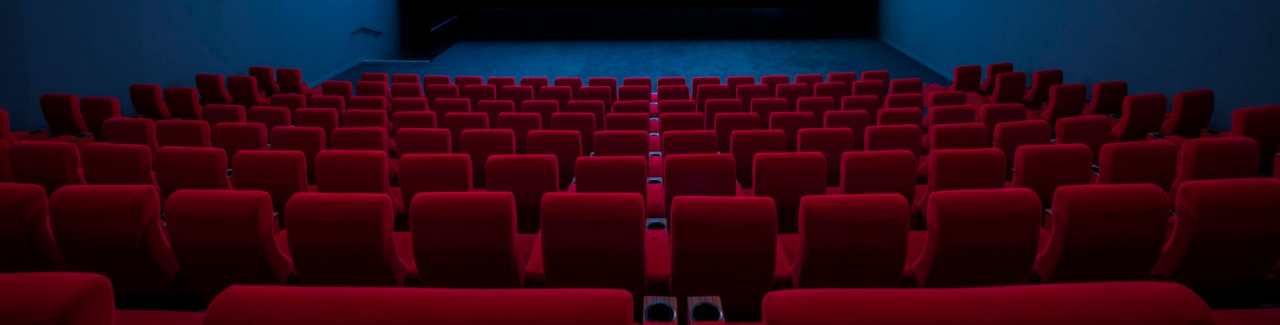
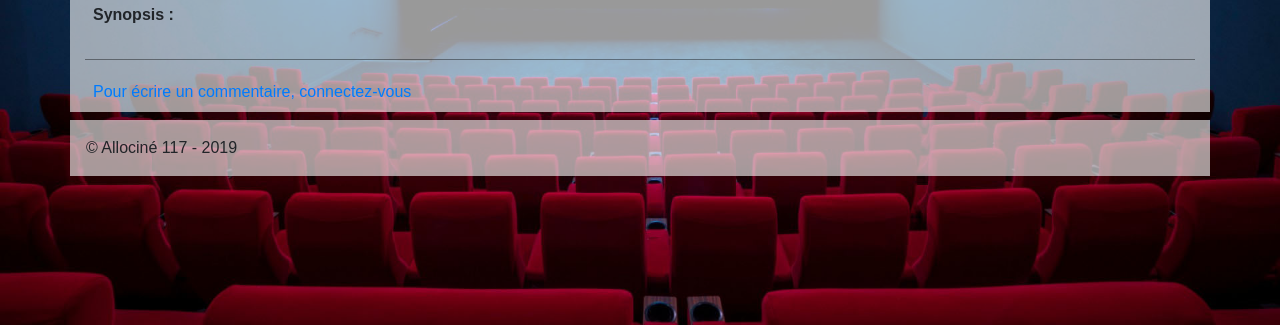
Before and after one commit to alexformationofp/allocine, a PHP site: page /Views/FilmView.php in a window 1280 px wide. Shown: the part 475-800 px from the top of the page. Run offline with PHP 8.4, Linux system fonts and the light colour scheme; the template is opened without the code that fills it, so the values that code supplies are empty.

Commit message:
Maj css 1

```diff
--- a/Controllers/ConnexionUserController.php
+++ b/Controllers/ConnexionUserController.php
@@ -14,7 +14,7 @@
     $emailInput = $_POST['emailInput'];
     $passwordInput = $_POST['passwordInput'];
     $connexion = verifierUtilisateur($emailInput, $passwordInput);
-    if ($connexion[0] == true){
+    if ($connexion == true){
             if(isset($provenance) && $provenance != false){
                  header('Location: index.php?page=Film&idFilm='.$provenance);
             }
--- a/Views/FilmView.php
+++ b/Views/FilmView.php
@@ -5,21 +5,21 @@
 
 ?>
 
-<div class="container">
-    <div class="row justify-content-center">
+<div class="container pt-sm-5 fondgris">
+    <div class="row justify-content-center pb-sm-3">
         <h2><?php echo $detailsFilm['titre'] ?></h2>
     </div>
 
     <div class="row mb-2">
-        <div class="col-md-6">
+        <div class="col-md-6 align-self-center presentationFilm">
             <p>Réalisé par <?php foreach ($realisateursFilm as $realisateur) :
                                 $idReal = $realisateur['id_realisateurs']
                                 ?>
-                                <a href="index.php?page=DetailRealisateur&idReal=<?php echo $idReal?>"><?php
+                    <a href="index.php?page=DetailRealisateur&idReal=<?php echo $idReal ?>"><?php
                                                                                                 echo $realisateur['prenom'];
                                                                                                 echo " " . $realisateur['nom'];
                                                                                                 ?></a></p><?php
-                                endforeach;?>
+                                                                                                            endforeach; ?>
         <p>Genres : <?php foreach ($genresFilm as $genre) : echo " " . $genre['type'];
                     endforeach; ?></p>
         <p>Année : <?php echo $detailsFilm['date'] ?></p>
@@ -29,7 +29,7 @@
             <?php
             foreach ($acteursFilm as $acteur) :
                 $idActeur = $acteur['id_acteurs'];
-                    echo ('<li><a href="index.php?page=DetailActeur&idActeur='.$idActeur.'">'. $acteur['prenom'] . ' ' . $acteur['nom'] . '</a></li>');
+                echo ('<li><a class="listenone" href="index.php?page=DetailActeur&idActeur=' . $idActeur . '">' . $acteur['prenom'] . ' ' . $acteur['nom'] . '</a></li>');
             endforeach;
             ?>
         </ul>
@@ -38,13 +38,19 @@
             <img src="assets/images/<?php echo $detailsFilm['affiche'] ?>" alt="">
         </div>
     </div>
-    <div class="row synopsis">
+    <div class="row synopsis mx-2 mt-4 mb-3 ">
+        <p class="titleSynopsis">Synopsis :</p>
         <p><?php echo $detailsFilm['synopsis'] ?></p>
     </div>
+    <div class="hrFilm"></div>
+    <!-- Formulaire Commentaire -->
+    <div class="row m-2">
         <?php
-        if (isset($_SESSION['idUser'])){?>
-            <form action="index.php?page=Film&idFilm=<?php echo $idFilm?>" method="post">
-                <label for="note">Votre note :</label>
+        if (isset($_SESSION['idUser'])) { ?>
+            <form action="index.php?page=Film&idFilm=<?php echo $idFilm ?>" method="post">
+                <label for="commentaire" class="d-flex align-items-start">Votre commentaire :</label>
+                <textarea name="commentaire" id="commentaire" cols="30" rows="2"></textarea>
+                <label for="note" class="notationFilm">Votre note :</label>
                 <select name="note" id="note">
                     <option value="1">1</option>
                     <option value="2">2</option>
@@ -52,29 +58,31 @@
                     <option value="4">4</option>
                     <option value="5">5</option>
                 </select>
-                <label for="commentaire">Votre commentaire :</label>
-                <textarea name="commentaire" id="commentaire" cols="30" rows="10"></textarea>
                 <input type="submit" value="Envoyer">
             </form>
         <?php  } else {
-          echo '<a href="index.php?page=ConnexionUser&provenance='.$idFilm.'">Pour écrire un commentaire, connectez-vous</a>';
-
+            echo '<a href="index.php?page=ConnexionUser&provenance=' . $idFilm . '">Pour écrire un commentaire, connectez-vous</a>';
         }
         ?>
-
+    </div>
+    <!-- Affichage Commentaire -->
     <div class="row commentaires">
         <?php
         foreach ($commentaires as $commentaire) : ?>
-            <div class="commentaire">
-                <div class="row">
-                    <div class="col-md-6"><p><?php echo $commentaire['prenom'] ?></p></div>
-                    <div class="col-md-6"><p><?php echo $commentaire['note'] ?></p></div>
+            <div class="commentaire m-4">
+                <div class="row interlineComs">
+                    <div class="col-md-6">
+                        <p>Pseudo : <?php echo $commentaire['prenom'] ?></p>
+                    </div>
+                    <div class="col-md-5">
+                        <p>Note : <?php echo $commentaire['note'] ?></p>
+                    </div>
                 </div>
                 <div class="row no-gutters">
-                    <p><?php echo $commentaire['date'] ?></p>
+                    <p class="dateCommentaire"><?php echo $commentaire['date'] ?></p>
                 </div>
                 <div class="row no-gutters">
-                    <?php echo $commentaire['contenu']?>
+                    <?php echo $commentaire['contenu'] ?>
                 </div>
             </div>
         <?php endforeach;
--- a/Views/footer.php
+++ b/Views/footer.php
@@ -1,7 +1,10 @@
-<footer id="footer" class="">
-    <p id="copyright" class="">
-        © Allociné 117 - 2019
-    </p>
+<footer id="footer" class="mt-2 mb-0">
+    <div class="container fondgris p-3">
+        <p id="copyright" class="">
+            © Allociné 117 - 2019
+        </p>
+    </div>
+
 
 </footer>
 
--- a/Views/header.php
+++ b/Views/header.php
@@ -47,7 +47,7 @@
                             <a class="nav-link" href="index.php?page=ListeActeurs">Acteurs</a>
                         </li>
                         <?php if (isset($_SESSION['idUser'])){
-                                    echo '<li id="bonjour" class="nav-item"><a class="nav-link" href="">Hello '.$prenomUser.' !</a></li>';
+                                    echo '<li class="nav-item"><a id="bonjour" class="nav-link" href="">Hello '.$prenomUser.' !</a></li>';
                                 }
                         ?>
                         <li class="nav-item">
--- a/assets/scss/style.css
+++ b/assets/scss/style.css
@@ -1 +1 @@
-body{font-family:sans-serif;background:url(../images/salleCinema2.jpg) no-repeat;background-size:cover;background-position:center;background-attachment:fixed;scroll-behavior:smooth}body .fondgris{background-color:rgba(255,255,255,0.6)}div#main div.container .card.m-2{height:426.78px;border:none}div#main div.container .card .card-title{font-size:1rem}
+body{font-family:sans-serif;background:url(../images/salleCinema2.jpg) no-repeat;background-size:cover;background-position:center;background-attachment:fixed;scroll-behavior:smooth}body .fondgris{background-color:rgba(255,255,255,0.6)}footer div.container p#copyright{margin-bottom:initial}div#main div.container .card.m-2{height:426.78px;border:none}div#main div.container .card .card-title{font-size:1rem}div.container div.presentationFilm{text-align:center}div.container div .titleSynopsis{font-size:1rem;font-weight:700}div.container div.synopsis{text-align:justify}div.container div.hrFilm{background:rgba(0,0,0,0.4);height:1px;margin-bottom:20px}div.container div.commentaires .interlineComs{line-height:0.3rem}div.container div.commentaires .dateCommentaire{font-size:0.9rem}
--- a/assets/scss/style.scss
+++ b/assets/scss/style.scss
@@ -24,10 +24,23 @@
     }
 }
 
+/* ----------------------- FOOTER ----------------------- */
+
+footer {
+    div{
+        &.container{
+            p{
+                &#copyright{
+                    margin-bottom: initial;
+                }
+            }
+        }
+    }
+}
+
 /* ----------------------- HOME VIEW ----------------------- */
 div{
     &#main{
-
         div{
             &.container {
             // padding-top: 5%;
@@ -45,3 +58,35 @@
         }
     }
 }
+
+/* ----------------------- FILM VIEW ----------------------- */
+
+div {
+    &.container{
+        div{
+            &.presentationFilm{
+                text-align: center;
+            }
+            .titleSynopsis{
+                font-size: 1rem;
+                font-weight: 700;
+            }
+            &.synopsis {
+                text-align: justify;
+            }
+            &.hrFilm{
+                background: rgba(0, 0, 0, 0.4);
+                height: 1px;
+                margin-bottom: 20px;
+            }
+            &.commentaires{
+                .interlineComs{
+                    line-height: 0.3rem;
+                }
+                .dateCommentaire{
+                    font-size: 0.9rem;
+                }
+            }
+        }
+    }
+}
```
Lines whose indentation alone changed are shown as unchanged.
